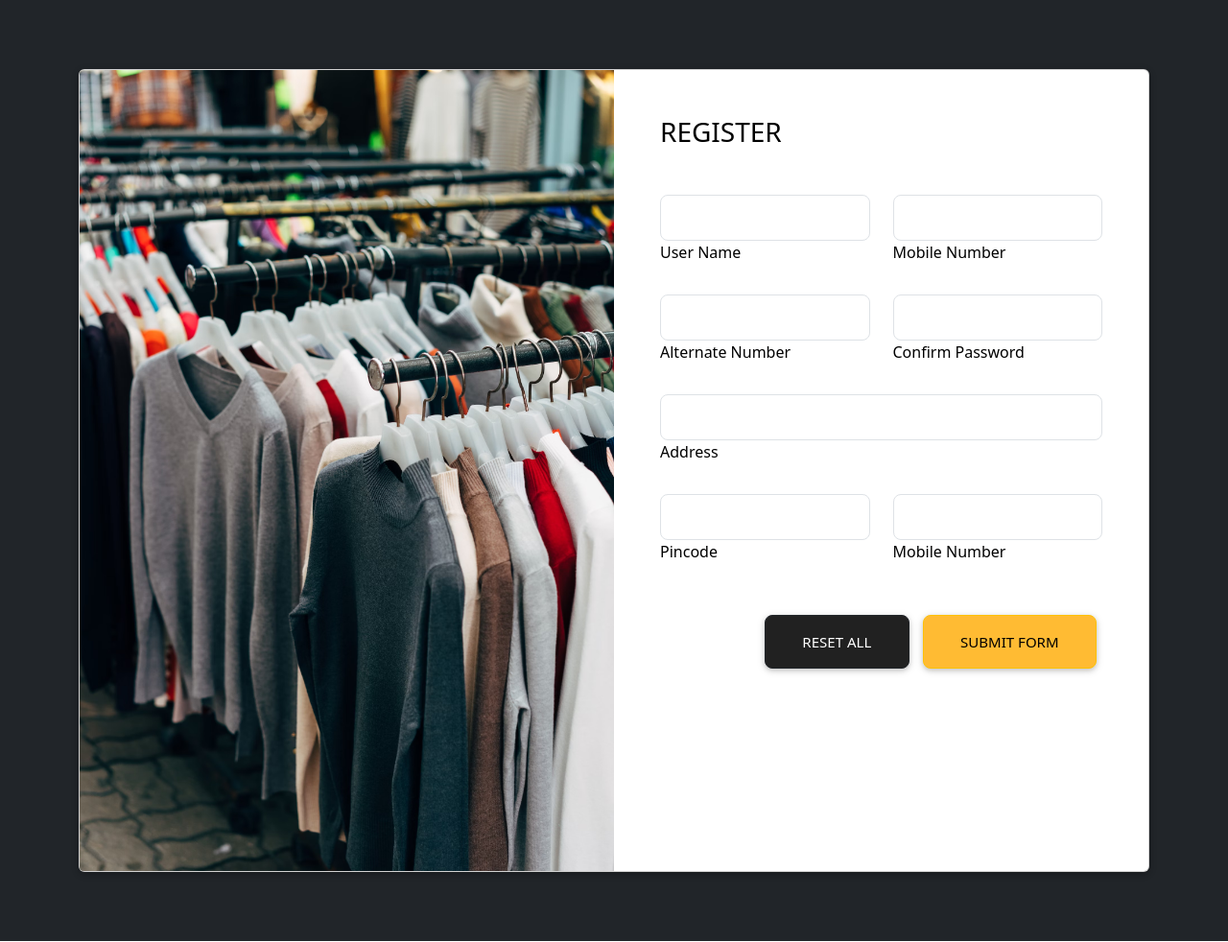
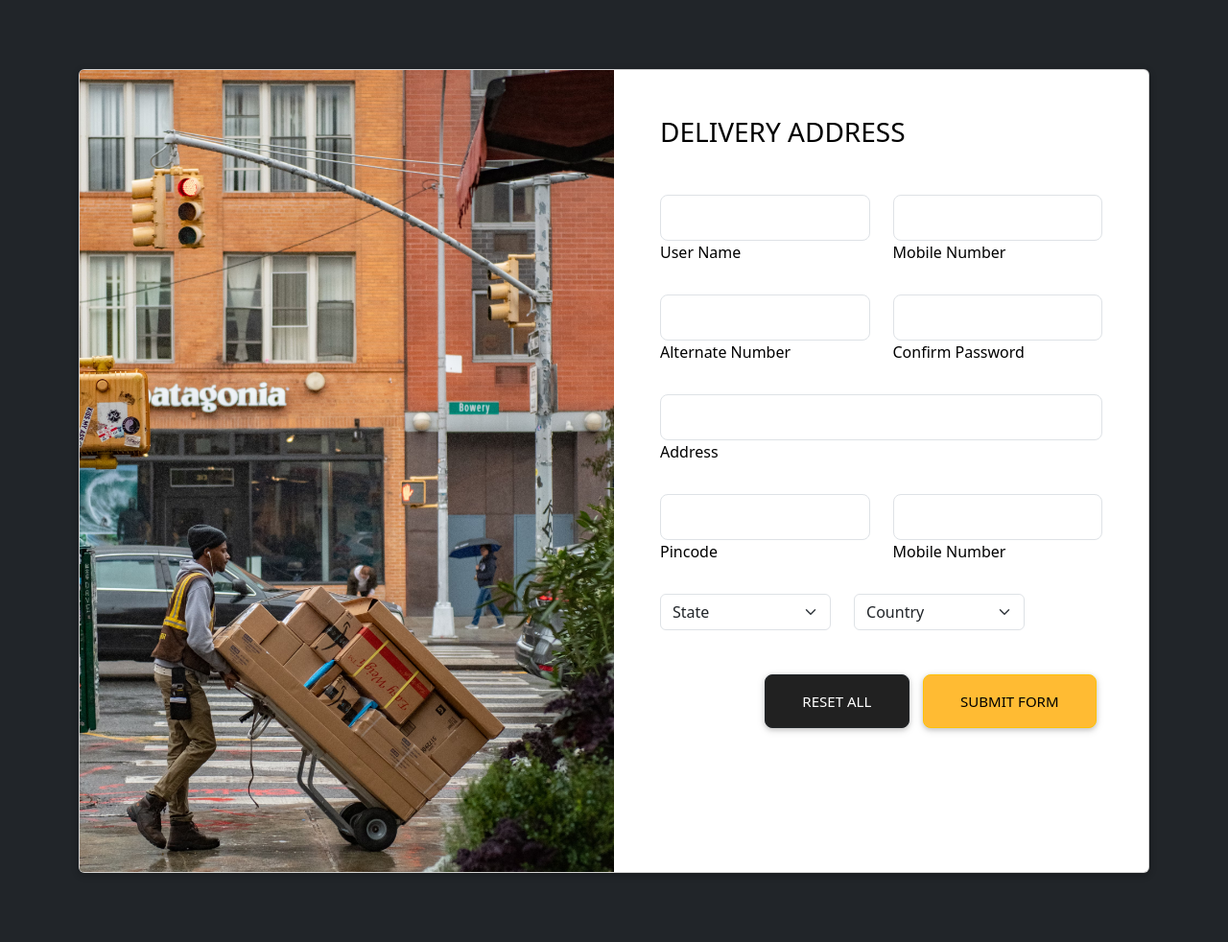
Before and after one commit to Itsajay12/Mini-Cart, a Django app: page /orderdetails/ in a window 1280 px wide. Shown: the whole page at 96% size. Run offline with Django 3.2, Linux system fonts and the light colour scheme; some libraries are stand-ins or nearby versions.

Commit message:
styled elements

```diff
--- a/home/templates/order.html
+++ b/home/templates/order.html
@@ -1,4 +1,4 @@
-{% extends "base.html" %}
+{% extends 'base.html' %}
 {% block content %}
   {% load static %}
   <section class="h-100 bg-dark">
@@ -8,36 +8,27 @@
           <div class="card card-registration my-4">
             <div class="row g-0">
               <div class="col-xl-6 d-none d-xl-block">
-
-                  <img src="{% static "Images/register.avif" %}"
-                  alt="Sample photo" class="img-fluid"
-                  style="border-top-left-radius: .25rem; border-bottom-left-radius: .25rem;" />
+                <img src="{% static 'Images/delivery.avif' %}" alt="Sample photo" class="img-fluid" style="border-top-left-radius: .25rem; border-bottom-left-radius: .25rem;" />
               </div>
               <div class="col-xl-6">
                 <div class="card-body p-md-5 text-black">
-
-                  <h3 class="mb-5 text-uppercase">Register</h3>
+                  <h3 class="mb-5 text-uppercase">Delivery Address</h3>
                   {% for message in messages %}
-                  <div class="alert alert-danger" role="alert">
-                    {{message}}
-                  </div>
+                    <div class="alert alert-danger" role="alert">{{ message }}</div>
                   {% endfor %}
 
-
-
                   <form action="#" method="post">
-
                     {% csrf_token %}
                     <div class="row">
                       <div class="col-md-6 mb-4">
                         <div class="form-outline">
-            <input type="text" id="form3Example1m1" class="form-control form-control-lg" name="uname"required/>
+                          <input type="text" id="form3Example1m1" class="form-control form-control-lg" name="uname" required />
                           <label class="form-label" for="form3Example1m1">User Name</label>
                         </div>
                       </div>
                       <div class="col-md-6 mb-4">
                         <div class="form-outline">
-          <input type="number" id="form3Example1n" class="form-control form-control-lg" name="mob" required/>
+                          <input type="number" id="form3Example1n" class="form-control form-control-lg" name="mob" required />
                           <label class="form-label" for="form3Example1n">Mobile Number</label>
                         </div>
                       </div>
@@ -45,13 +36,13 @@
                     <div class="row">
                       <div class="col-md-6 mb-4">
                         <div class="form-outline">
-            <input type="number" id="form3Example1m1" class="form-control form-control-lg" name="altermob" required/>
+                          <input type="number" id="form3Example1m1" class="form-control form-control-lg" name="altermob" required />
                           <label class="form-label" for="form3Example1m1">Alternate Number</label>
                         </div>
                       </div>
                       <div class="col-md-6 mb-4">
                         <div class="form-outline">
-            <input type="Password" id="form3Example1n1" class="form-control form-control-lg" name="cpassword" required/>
+                          <input type="Password" id="form3Example1n1" class="form-control form-control-lg" name="cpassword" required />
                           <label class="form-label" for="form3Example1n1">Confirm Password</label>
                         </div>
                       </div>
@@ -59,38 +50,50 @@
                     <div class="row">
                       <div class="col-md-12 mb-4">
                         <div class="form-outline">
-          <input type="text" id="form3Example1m1" class="form-control form-control-lg" name="address    "required/>
+                          <input type="text" id="form3Example1m1" class="form-control form-control-lg" name="address    " required />
                           <label class="form-label" for="form3Example1m1">Address</label>
                         </div>
                       </div>
-
-
                     </div>
-
 
                     <div class="row">
                       <div class="col-md-6 mb-4">
                         <div class="form-outline">
-              <input type="number" id="form3Example1m1" class="form-control form-control-lg" name="pincode"required/>
+                          <input type="number" id="form3Example1m1" class="form-control form-control-lg" name="pincode" required />
                           <label class="form-label" for="form3Example1m1">Pincode</label>
                         </div>
                       </div>
                       <div class="col-md-6 mb-4">
                         <div class="form-outline">
-            <input type="number" id="form3Example1n" class="form-control form-control-lg" name="mob" required/>
+                          <input type="number" id="form3Example1n" class="form-control form-control-lg" name="mob" required />
                           <label class="form-label" for="form3Example1n">Mobile Number</label>
                         </div>
                       </div>
                     </div>
-
-
+                    <div class="row">
+                      <div class="col-md-5 mb-4">
+                        <select class="form-select" aria-label="Default select example">
+                          <option selected>State</option>
+                          <option value="1">One</option>
+                          <option value="2">Two</option>
+                          <option value="3">Three</option>
+                        </select>
+                      </div>
+                      <div class="col-md-5">
+                        <select class="form-select" aria-label="Default select example">
+                          <option selected>Country</option>
+                          <option value="1">One</option>
+                          <option value="2">Two</option>
+                          <option value="3">Three</option>
+                        </select>
+                      </div>
+                    </div>
 
                     <div class="d-flex justify-content-end pt-3">
                       <button type="Reset" class="btn btn-dark btn-lg">Reset all</button>
                       <button type="Submit" class="btn btn-warning btn-lg ms-2">Submit form</button>
                     </div>
                   </form>
-
                 </div>
               </div>
             </div>
@@ -99,4 +102,4 @@
       </div>
     </div>
   </section>
-{% endblock content %}
+{% endblock %}
```
Also changed, not shown: home/templates/index.html (+5 -5 lines), home/static/Images/delivery.avif (added), home/static/css/index.css (line endings or trailing spaces). Lines whose indentation alone changed are shown as unchanged.
